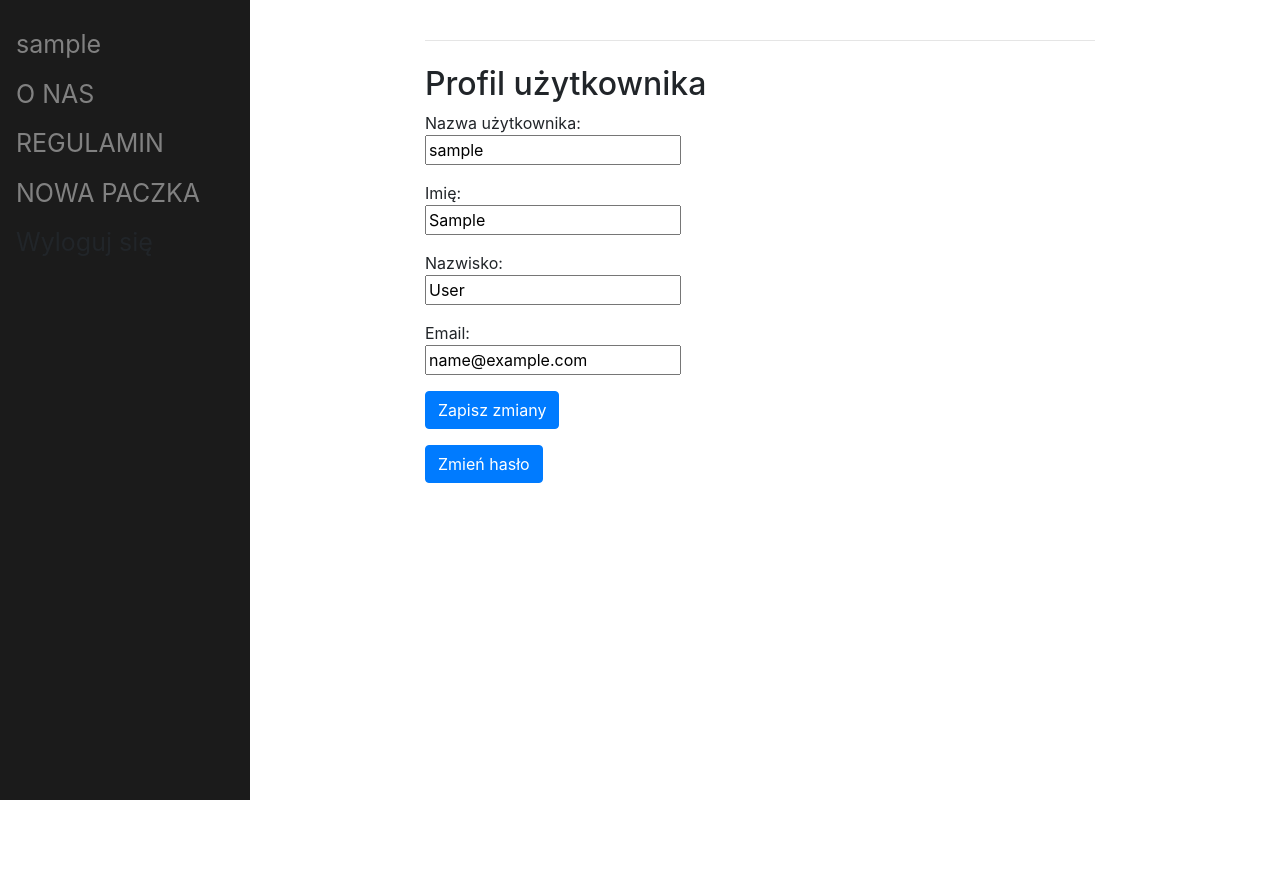
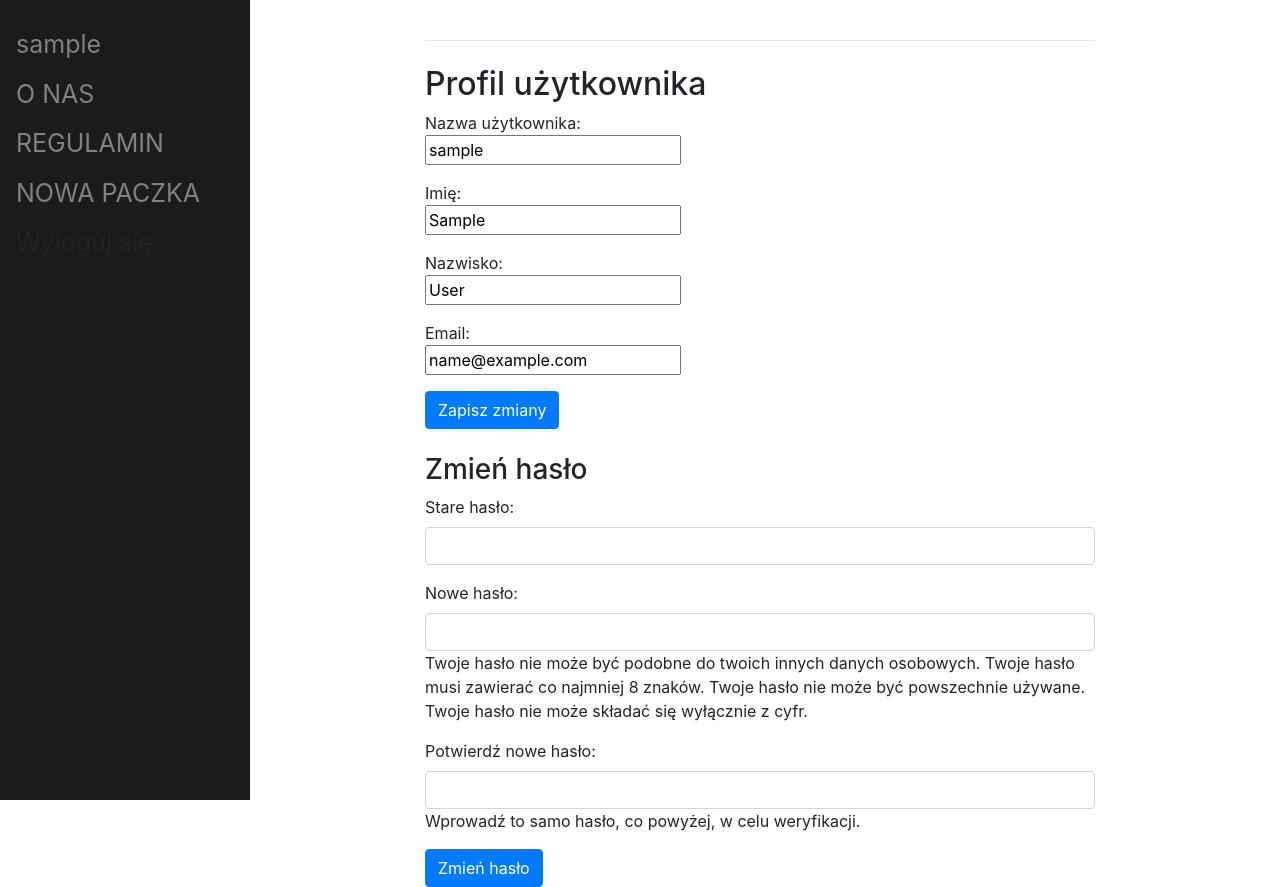
Before and after one commit to kamilhandzlik/postio, a Django app: page /profile/ in a window 1280 px wide. Before the commit the page ends 800 px from the top, so only its background shows below. Run offline with Django 5.2, Linux system fonts and the light colour scheme; the visitor is signed in with stand-in values (Sample User, id 1); some libraries are stand-ins or nearby versions.

Commit message:
reformated code changed location of changing profile data to register app and changed how i wished to change password for better or worse now it works

```diff
--- a/postio/main/templates/main/profile.html
+++ b/postio/main/templates/main/profile.html
@@ -1,60 +1,22 @@
-<!-- main/templates/profile.html -->
-
 {% extends "main/homepage.html" %}
 
 {% block content %}
 <h2>Profil użytkownika</h2>
-<form id="profileUpdateForm" method="post">
+<form method="post">
     {% csrf_token %}
-    <p>Nazwa użytkownika: <br> <input type="text" name="username" value="{{ user.username }}"></p>
-    <p>Imię: <br> <input type="text" name="first_name" value="{{ user.first_name }}"></p>
-    <p>Nazwisko: <br> <input type="text" name="last_name" value="{{ user.last_name }}"></p>
-    <p>Email: <br> <input type="email" name="email" value="{{ user.email }}"></p>
+    <p>Nazwa użytkownika:<br> <input type="text" name="username" value="{{ user.username }}"></p>
+    <p>Imię:<br> <input type="text" name="first_name" value="{{ user.first_name }}"></p>
+    <p>Nazwisko:<br> <input type="text" name="last_name" value="{{ user.last_name }}"></p>
+    <p>Email:<br> <input type="email" name="email" value="{{ user.email }}"></p>
     <button type="submit" class="btn btn-primary">Zapisz zmiany</button>
 </form>
-
-<!-- Przycisk zmiany hasła -->
-<button id="change-password-btn" class="btn btn-primary mt-3">Zmień hasło</button>
-
-<!-- Modal do zmiany hasła -->
-<div id="changePasswordModal" class="modal fade" tabindex="-1" role="dialog" aria-labelledby="changePasswordModalLabel" aria-hidden="true">
-  <div class="modal-dialog" role="document">
-    <div class="modal-content">
-      <div class="modal-header">
-        <h5 class="modal-title" id="changePasswordModalLabel">Zmień hasło</h5>
-        <button type="button" class="close" data-dismiss="modal" aria-label="Close">
-          <span aria-hidden="true">&times;</span>
-        </button>
-      </div>
-      <div class="modal-body">
-        <form id="passwordChangeForm" method="post">
-          {% csrf_token %}
-          {{ password_form.as_p }}
-          <button type="button" class="btn btn-primary" id="confirm-password-change">Zmień hasło</button>
-        </form>
-      </div>
-    </div>
-  </div>
-</div>
-
-<!-- Modal potwierdzenia zmiany hasła -->
-<div id="confirmChangePasswordModal" class="modal fade" tabindex="-1" role="dialog" aria-labelledby="confirmChangePasswordModalLabel" aria-hidden="true">
-  <div class="modal-dialog" role="document">
-    <div class="modal-content">
-      <div class="modal-header">
-        <h5 class="modal-title" id="confirmChangePasswordModalLabel">Potwierdź zmianę hasła</h5>
-        <button type="button" class="close" data-dismiss="modal" aria-label="Close">
-          <span aria-hidden="true">&times;</span>
-        </button>
-      </div>
-      <div class="modal-body">
-        <p>Czy na pewno chcesz zmienić hasło?</p>
-        <button type="button" class="btn btn-danger" id="cancel-password-change">Nie</button>
-        <button type="button" class="btn btn-success" id="submit-password-change">Tak</button>
-      </div>
-    </div>
-  </div>
-</div>
+<br>
+<h3>Zmień hasło</h3>
+<form method="post">
+    {% csrf_token %}
+    {{ password_form.as_p }}
+    <button type="submit" class="btn btn-primary">Zmień hasło</button>
+</form>
 
 {% endblock %}
 
@@ -62,36 +24,7 @@
 <script>
 $(document).ready(function() {
     $('#change-password-btn').click(function() {
-        $('#changePasswordModal').modal('show');
-    });
-
-    $('#confirm-password-change').click(function() {
-        $('#changePasswordModal').modal('hide');
-        $('#confirmChangePasswordModal').modal('show');
-    });
-
-    $('#cancel-password-change').click(function() {
-        $('#confirmChangePasswordModal').modal('hide');
-    });
-
-    $('#submit-password-change').click(function() {
-        $('#confirmChangePasswordModal').modal('hide');
-        $('#passwordChangeForm').submit();
-    });
-
-    $('#profileUpdateForm').submit(function(event) {
-        event.preventDefault();
-        $.ajax({
-            type: 'POST',
-            url: '{% url "profile" %}',
-            data: $(this).serialize(),
-            success: function(response) {
-                alert('Profil został zaktualizowany pomyślnie.');
-            },
-            error: function(response) {
-                alert('Wystąpił błąd. Proszę spróbować ponownie.');
-            }
-        });
+        $('#changePasswordForm').toggle();
     });
 });
 </script>
--- a/postio/main/urls.py
+++ b/postio/main/urls.py
@@ -1,6 +1,6 @@
 from django.urls import path
 from .views import HomePageView, AboutUsView, RegulaminView, CreatePackageView, PayPackageView, PackageDetailView, \
-    EditPackageView, ProfileView, PasswordChangeAjaxView
+    EditPackageView
 
 urlpatterns = [
     path('', HomePageView.as_view(), name='homepage'),
@@ -10,6 +10,4 @@ urlpatterns = [
     path('pay_package/<int:package_id>/', PayPackageView.as_view(), name='pay_package'),
     path('package_detail/<int:package_id>/', PackageDetailView.as_view(), name='package_detail'),
     path('edit_package/<int:package_id>/', EditPackageView.as_view(), name='edit_package'),
-    path('profile/', ProfileView.as_view(), name='profile'),
-    path('password_change_ajax/', PasswordChangeAjaxView.as_view, name='password_change_ajax'),
 ]
--- a/postio/main/views.py
+++ b/postio/main/views.py
@@ -9,13 +9,10 @@ import qrcode
 import os
 from django.contrib.auth.decorators import login_required
 from django.utils.decorators import method_decorator
-from django.contrib.auth.models import User
-from django.http import HttpResponseForbidden, JsonResponse
+from django.http import HttpResponseForbidden
 from django.views import View
 from django.shortcuts import render, redirect
-from django.contrib.auth import update_session_auth_hash
-from django.contrib import messages
-from .forms import UserForm, PasswordChangeCustomForm
+
 
 
 # Create your views here.
@@ -138,52 +135,3 @@ class EditPackageView(View):
                               {'form': form, 'package': package, 'user_has_permission': user_has_permission})
         else:
             return HttpResponseForbidden("Nie masz pozwolenia żeby edytować tą paczkę.")
-
-
-class ProfileView(LoginRequiredMixin, View):
-    template_name = 'main/profile.html'
-
-    def get(self, request, *args, **kwargs):
-        user_form = UserForm(instance=request.user)
-        password_form = PasswordChangeCustomForm(user=request.user)
-
-        return render(request, self.template_name, {
-            'user_form': user_form,
-            'password_form': password_form
-        })
-
-    def post(self, request, *args, **kwargs):
-        user_form = UserForm(request.POST, instance=request.user)
-        password_form = PasswordChangeCustomForm(user=request.user, data=request.POST)
-
-        if 'username' in request.POST:
-            if user_form.is_valid():
-                user_form.save()
-                messages.success(request, 'Profil został zaktualizowany pomyślnie.')
-                return redirect('profile')
-
-        if 'old_password' in request.POST:
-            if password_form.is_valid():
-                user = password_form.save()
-                update_session_auth_hash(request, user)
-                messages.success(request, 'Hasło zostało zmienione pomyślnie.')
-                return redirect('profile')
-            else:
-                messages.error(request, "Wystąpił błąd. Proszę spróbuj ponownie.")
-
-        return render(request, self.template_name, {
-            'user_form': user_form,
-            'password_form': password_form
-        })
-
-
-class PasswordChangeAjaxView(View):
-    @method_decorator(login_required)
-    def post(self, request, *args, **kwargs):
-        form = PasswordChangeForm(request.user, request.POST)
-        if form.is_valid():
-            user = form.save()
-            update_session_auth_hash(request, user)
-            return JsonResponse({'status': 'ok'}, status=200)
-            #         else:
-            return JsonResponse({'status': 'error', 'errors': 'form.errors'}, status=400)
--- a/postio/register/forms.py
+++ b/postio/register/forms.py
@@ -1,5 +1,5 @@
 from django import forms
-from django.contrib.auth.forms import UserCreationForm
+from django.contrib.auth.forms import UserCreationForm, PasswordChangeForm
 from django.contrib.auth.models import User
 from django.utils.translation import gettext_lazy as _
 from django.contrib.auth.password_validation import validate_password
@@ -110,3 +110,72 @@ class RegistrationForm(UserCreationForm):
                 code='password_mismatch'
             )
         return password2
+
+
+class UserForm(forms.ModelForm):
+    class Meta:
+        model = User
+        fields = ['first_name', 'last_name', 'email']
+
+
+# class ProfileForm(forms.ModelForm):
+#     class Meta:
+#         model = Profile
+#         fields = ['address']
+
+class PasswordChangeCustomForm(PasswordChangeForm):
+    old_password = forms.CharField(
+        label=_('Stare hasło'),
+        strip=False,
+        widget=forms.PasswordInput(attrs={'autocomplete': 'current-password', 'class': 'form-control'}),
+        error_messages={
+            'required': _('To pole jest wymagane.'),
+        }
+    )
+    new_password1 = forms.CharField(
+        label=_('Nowe hasło'),
+        strip=False,
+        widget=forms.PasswordInput(attrs={'autocomplete': 'new-password', 'class': 'form-control'}),
+        help_text=_("Twoje hasło nie może być podobne do twoich innych danych osobowych. "
+                    "Twoje hasło musi zawierać co najmniej 8 znaków. "
+                    "Twoje hasło nie może być powszechnie używane. "
+                    "Twoje hasło nie może składać się wyłącznie z cyfr."),
+        error_messages={
+            'required': _('To pole jest wymagane.'),
+        }
+    )
+    new_password2 = forms.CharField(
+        label=_('Potwierdź nowe hasło'),
+        strip=False,
+        widget=forms.PasswordInput(attrs={'autocomplete': 'new-password', 'class': 'form-control'}),
+        help_text=_("Wprowadź to samo hasło, co powyżej, w celu weryfikacji."),
+        error_messages={
+            'required': _('To pole jest wymagane.'),
+        }
+    )
+
+    def __init__(self, *args, **kwargs):
+        super().__init__(*args, **kwargs)
+        self.error_messages.update({
+            'password_mismatch': _('Hasła nie pasują do siebie.'),
+            'password_incorrect': _('Stare hasło jest niepoprawne.')
+        })
+
+    def clean_new_password2(self):
+        password1 = self.cleaned_data.get('new_password1')
+        password2 = self.cleaned_data.get('new_password2')
+        if password1 and password2 and password1 != password2:
+            raise forms.ValidationError(
+                self.error_messages['password_mismatch'],
+                code='password_mismatch',
+            )
+        return password2
+
+    def clean_old_password(self):
+        old_password = self.cleaned_data.get('old_password')
+        if not self.user.check_password(old_password):
+            raise forms.ValidationError(
+                self.error_messages['password_incorrect'],
+                code='password_incorrect',
+            )
+        return old_password
--- a/postio/register/urls.py
+++ b/postio/register/urls.py
@@ -1,6 +1,6 @@
 from django.contrib import admin
 from django.urls import path, include
-from .views import RegistrationView, CustomLoginView, CustomLogoutView
+from .views import RegistrationView, CustomLoginView, CustomLogoutView, PasswordChangeAjaxView, ProfileView
 from django.conf.urls.static import static
 from django.conf import settings
 #test commit
@@ -11,6 +11,8 @@ urlpatterns = [
     path('login/', CustomLoginView.as_view(), name='login'),
     path('logout/', CustomLogoutView.as_view(), name='logout'),
     path('register/', RegistrationView.as_view(), name='register'),
+    path('profile/', ProfileView.as_view(), name='profile'),
+    path('password_change_ajax/', PasswordChangeAjaxView.as_view, name='password_change_ajax')
 ]
 
 if settings.DEBUG:
--- a/postio/register/views.py
+++ b/postio/register/views.py
@@ -4,6 +4,19 @@ from django.contrib.auth.views import LoginView, LogoutView
 from django.urls import reverse_lazy
 from django.core.mail import send_mail
 from django.conf import settings
+from django.contrib.auth.forms import PasswordChangeForm
+from django.contrib.auth.mixins import LoginRequiredMixin
+from django.shortcuts import render, redirect, get_object_or_404
+from django.urls import reverse_lazy
+from django.views.generic import TemplateView, CreateView, DetailView, View
+from django.contrib.auth.decorators import login_required
+from django.utils.decorators import method_decorator
+from django.http import HttpResponseForbidden, JsonResponse
+from django.views import View
+from django.shortcuts import render, redirect
+from django.contrib.auth import update_session_auth_hash
+from django.contrib import messages
+from .forms import UserForm, PasswordChangeCustomForm
 
 
 class RegistrationView(CreateView):
@@ -31,3 +44,53 @@ class CustomLoginView(LoginView):
 
 class CustomLogoutView(LogoutView):
     next_page = reverse_lazy('homepage')
+
+
+
+class ProfileView(LoginRequiredMixin, View):
+    template_name = 'main/profile.html'
+
+    def get(self, request, *args, **kwargs):
+        user_form = UserForm(instance=request.user)
+        password_form = PasswordChangeCustomForm(user=request.user)
+
+        return render(request, self.template_name, {
+            'user_form': user_form,
+            'password_form': password_form
+        })
+
+    def post(self, request, *args, **kwargs):
+        user_form = UserForm(request.POST, instance=request.user)
+        password_form = PasswordChangeCustomForm(user=request.user, data=request.POST)
+
+        if 'username' in request.POST:
+            if user_form.is_valid():
+                user_form.save()
+                messages.success(request, 'Profil został zaktualizowany pomyślnie.')
+                return redirect('profile')
+
+        if 'old_password' in request.POST:
+            if password_form.is_valid():
+                user = password_form.save()
+                update_session_auth_hash(request, user)
+                messages.success(request, 'Hasło zostało zmienione pomyślnie.')
+                return redirect('profile')
+            else:
+                messages.error(request, "Wystąpił błąd. Proszę spróbuj ponownie.")
+
+        return render(request, self.template_name, {
+            'user_form': user_form,
+            'password_form': password_form
+        })
+
+
+class PasswordChangeAjaxView(View):
+    @method_decorator(login_required)
+    def post(self, request, *args, **kwargs):
+        form = PasswordChangeForm(request.user, request.POST)
+        if form.is_valid():
+            user = form.save()
+            update_session_auth_hash(request, user)
+            return JsonResponse({'status': 'ok'}, status=200)
+            #         else:
+            return JsonResponse({'status': 'error', 'errors': 'form.errors'}, status=400)
```
